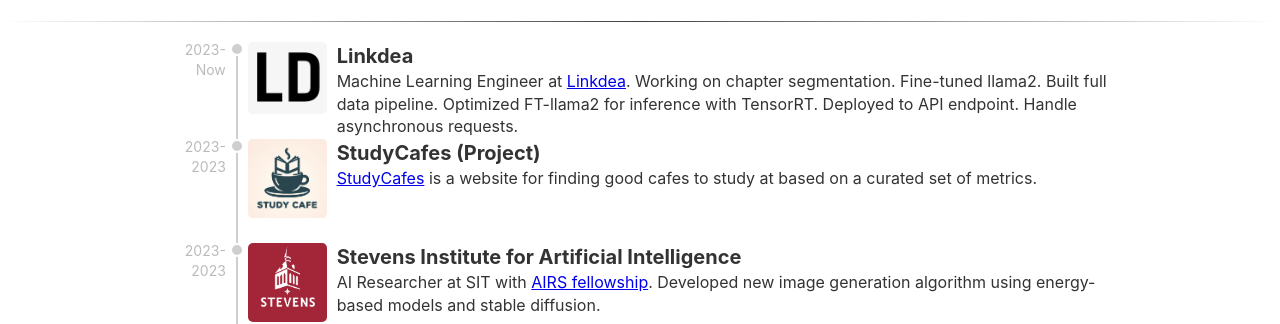
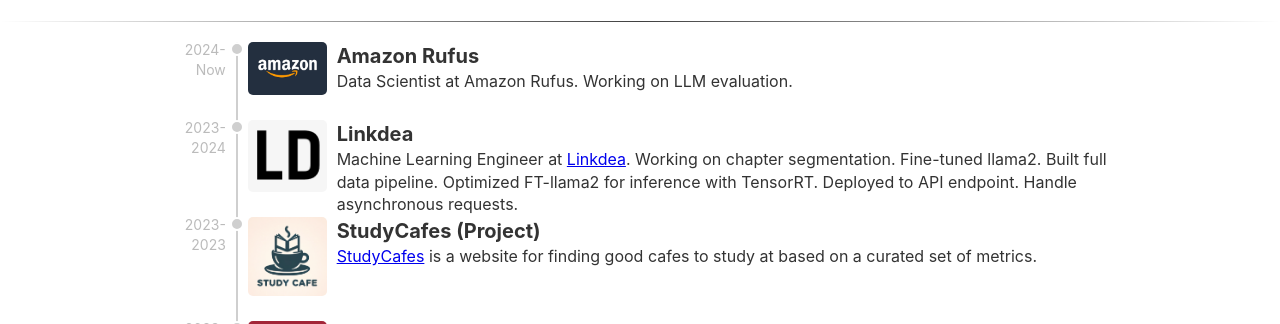
Before and after one commit to calvinh99/calvinh99.github.io, a Jekyll site: the page built from index.md, in a window 1280 px wide and 900 px high, cut to the strip 264-588 px from the top of the window. Built offline with Jekyll 4.4.1, drawn with Linux system fonts in a browser that asks for light colours.

Commit message:
Add amazon experience

```diff
--- a/_data/timeline.yml
+++ b/_data/timeline.yml
@@ -1,4 +1,11 @@
-- timespan: "2023-Now"
+- timespan: "2024-Now"
+  logo: "assets/imgs/amazon-logo.jpg"
+  title: Amazon Rufus
+  content: |
+    Data Scientist at Amazon Rufus. Working on LLM evaluation.
+
+
+- timespan: "2023-2024"
   logo: "assets/imgs/linkdea-logo.png"
   title: Linkdea
   content: |
```
Also changed, not shown: assets/imgs/amazon-logo.jpg (added).
